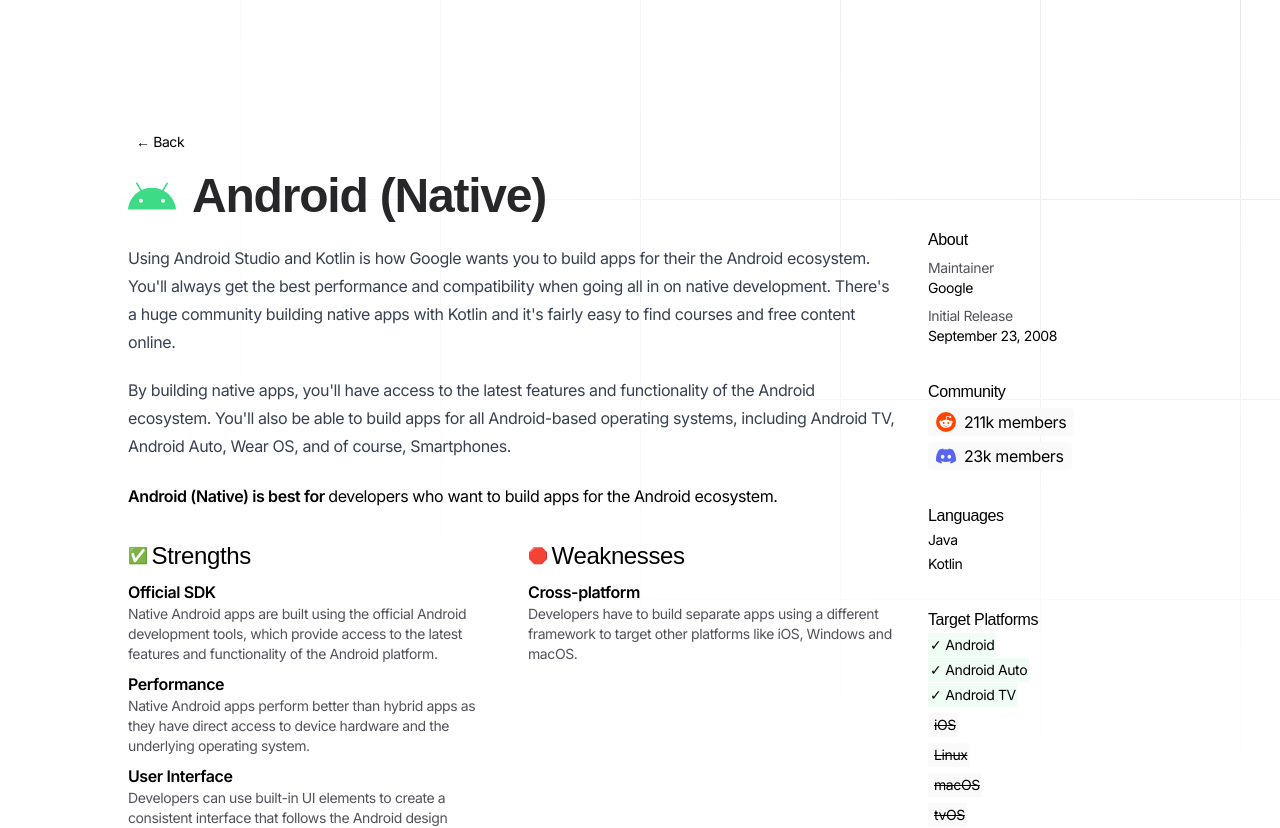
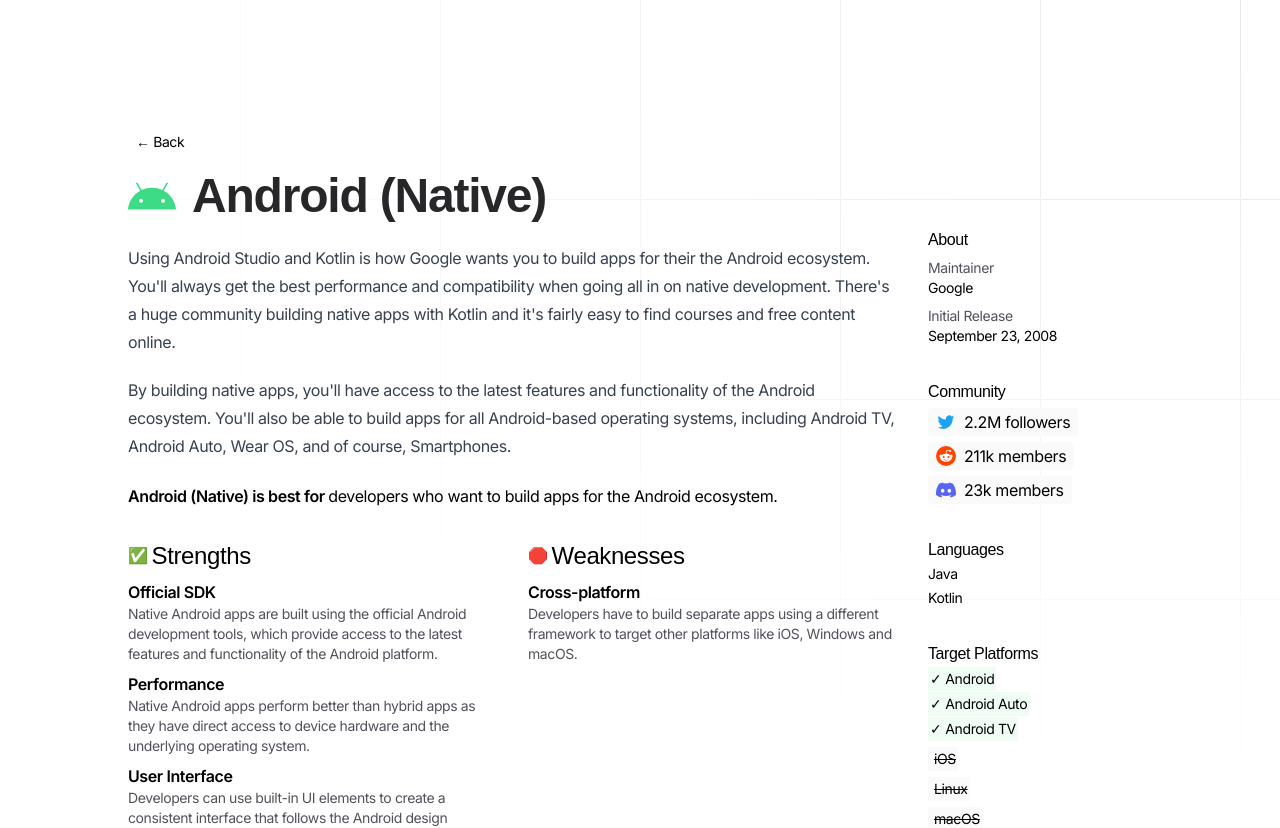
Before and after one commit to aptabase/buildwith.app, a Next.js app: page /android in a window 1280 px wide. Shown: the top 828 px of the page. Built offline with nearby package versions, Linux system fonts and the light colour scheme; a web font is replaced by a local one.

Commit message:
add twitter

```diff
--- /dev/null
+++ b/lib/components/TwitterTag.tsx
@@ -0,0 +1,30 @@
+type Props = {
+  slug: string;
+  followers: number;
+};
+
+export function TwitterTag(props: Props) {
+  return (
+    <a
+      href={`https://twitter.com/${props.slug}`}
+      className="inline-flex items-center space-x-2 bg-zinc-50 hover:bg-[rgba(29,161,242,0.1)] py-0.5 px-2 rounded"
+    >
+      <svg
+        fill="#1DA1F2"
+        viewBox="0 0 24 24"
+        className="h-5 w-5"
+        aria-hidden="true"
+      >
+        <path d="M8.29 20.251c7.547 0 11.675-6.253 11.675-11.675 0-.178 0-.355-.012-.53A8.348 8.348 0 0022 5.92a8.19 8.19 0 01-2.357.646 4.118 4.118 0 001.804-2.27 8.224 8.224 0 01-2.605.996 4.107 4.107 0 00-6.993 3.743 11.65 11.65 0 01-8.457-4.287 4.106 4.106 0 001.27 5.477A4.072 4.072 0 012.8 9.713v.052a4.105 4.105 0 003.292 4.022 4.095 4.095 0 01-1.853.07 4.108 4.108 0 003.834 2.85A8.233 8.233 0 012 18.407a11.616 11.616 0 006.29 1.84"></path>
+      </svg>
+      <span>
+        {props.followers > 1_000_000
+          ? `${Math.floor(props.followers) / 1_000_000}M `
+          : props.followers > 1_000
+          ? `${Math.floor(props.followers) / 1000}k `
+          : `${props.followers}`}
+        followers
+      </span>
+    </a>
+  );
+}
--- a/src/app/[slug]/InfoPanel.tsx
+++ b/src/app/[slug]/InfoPanel.tsx
@@ -1,4 +1,5 @@
 import { DiscordTag, GitHubTag, RedditTag } from "@lib/components";
+import { TwitterTag } from "@lib/components/TwitterTag";
 import { Framework, platforms } from "@lib/frameworks";
 
 type Props = {
@@ -25,6 +26,11 @@
         {props.framework.github && (
           <li>
             <GitHubTag {...props.framework.github} />
+          </li>
+        )}
+        {props.framework.twitter && (
+          <li>
+            <TwitterTag {...props.framework.twitter} />
           </li>
         )}
         <li>
--- a/src/app/compare/[slugs]/page.tsx
+++ b/src/app/compare/[slugs]/page.tsx
@@ -1,5 +1,6 @@
 /* eslint-disable @next/next/no-img-element */
 import { GitHubTag, RedditTag, DiscordTag } from "@lib/components";
+import { TwitterTag } from "@lib/components/TwitterTag";
 import {
   Framework,
   comparisons,
@@ -77,6 +78,11 @@
     {fw.github && (
       <li>
         <GitHubTag {...fw.github} />
+      </li>
+    )}
+    {fw.twitter && (
+      <li>
+        <TwitterTag {...fw.twitter} />
       </li>
     )}
     <li>
```
